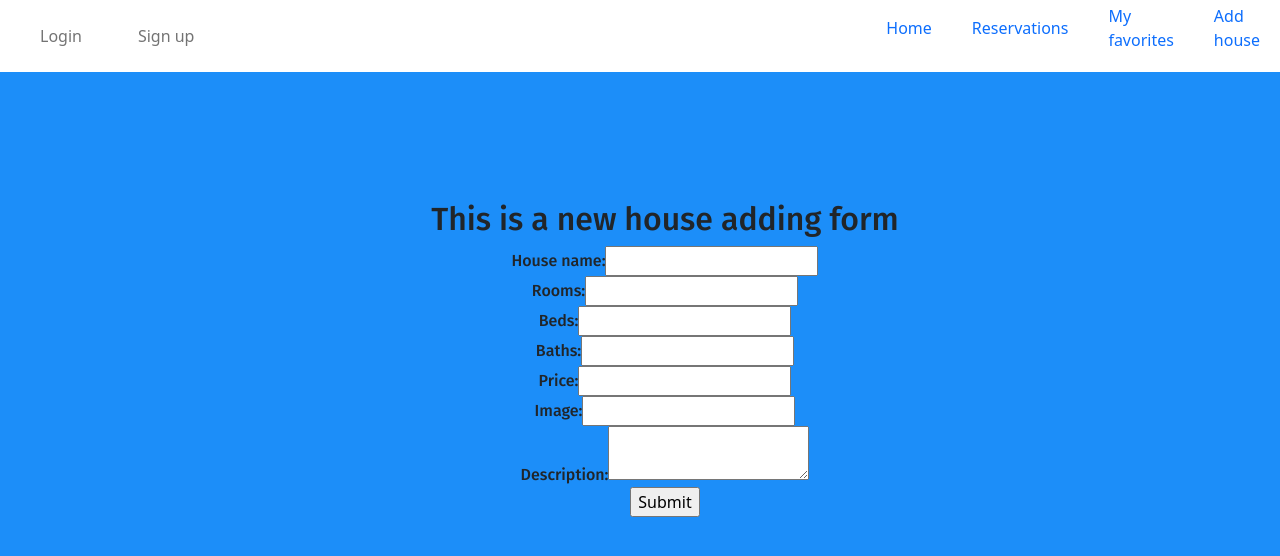
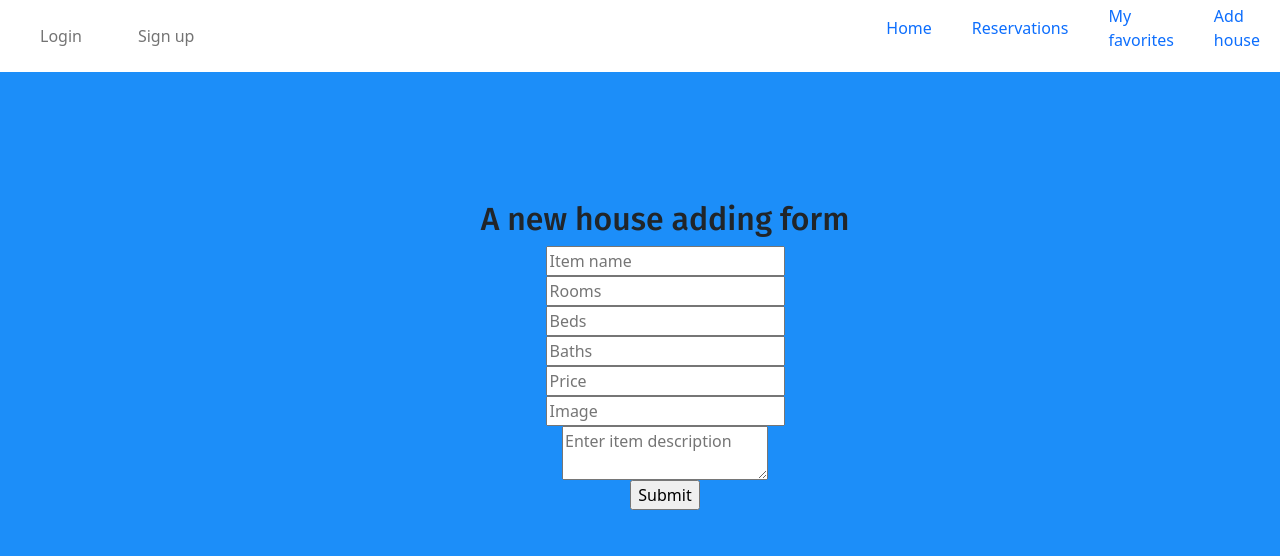
Before and after one commit to uzairali19/rent-house-front-end, a React (Create React App) app: page /add in a window 1280 px wide. Shown: the top 556 px of the page. Built offline with nearby package versions, Linux system fonts and the light colour scheme.

Commit message:
Style form

```diff
--- a/src/components/AddDeleteHouse/Add.js
+++ b/src/components/AddDeleteHouse/Add.js
@@ -6,36 +6,15 @@ const Add = () => (
   <div>
     <Header />
     <form className="add-form">
-      <h2>This is a new house adding form</h2>
-      <label>
-        House name:
-        <input type="text" />
-      </label>
-      <label>
-        Rooms:
-        <input type="text" />
-      </label>
-      <label>
-        Beds:
-        <input type="text" />
-      </label>
-      <label>
-        Baths:
-        <input type="text" />
-      </label>
-      <label>
-        Price:
-        <input type="text" />
-      </label>
-      <label>
-        Image:
-        <input type="text" />
-      </label>
-      <label>
-        Description:
-        <textarea type="text" />
-      </label>
-      <input type="submit" value="Submit" />
+      <h2 className="form-header">A new house adding form</h2>
+      <input type="text" placeholder="Item name" className="house-input" maxLength={50} />
+      <input type="text" placeholder="Rooms" className="house-input" maxLength={10} />
+      <input type="text" placeholder="Beds" className="house-input" maxLength={10} />
+      <input type="text" placeholder="Baths" className="house-input" />
+      <input type="text" placeholder="Price" className="house-input" />
+      <input type="text" placeholder="Image" className="house-input" />
+      <textarea type="text" placeholder="Enter item description" className="house-desc" maxLength={200} />
+      <input type="submit" value="Submit" className="form-submit-btn" />
     </form>
   </div>
 );
```
